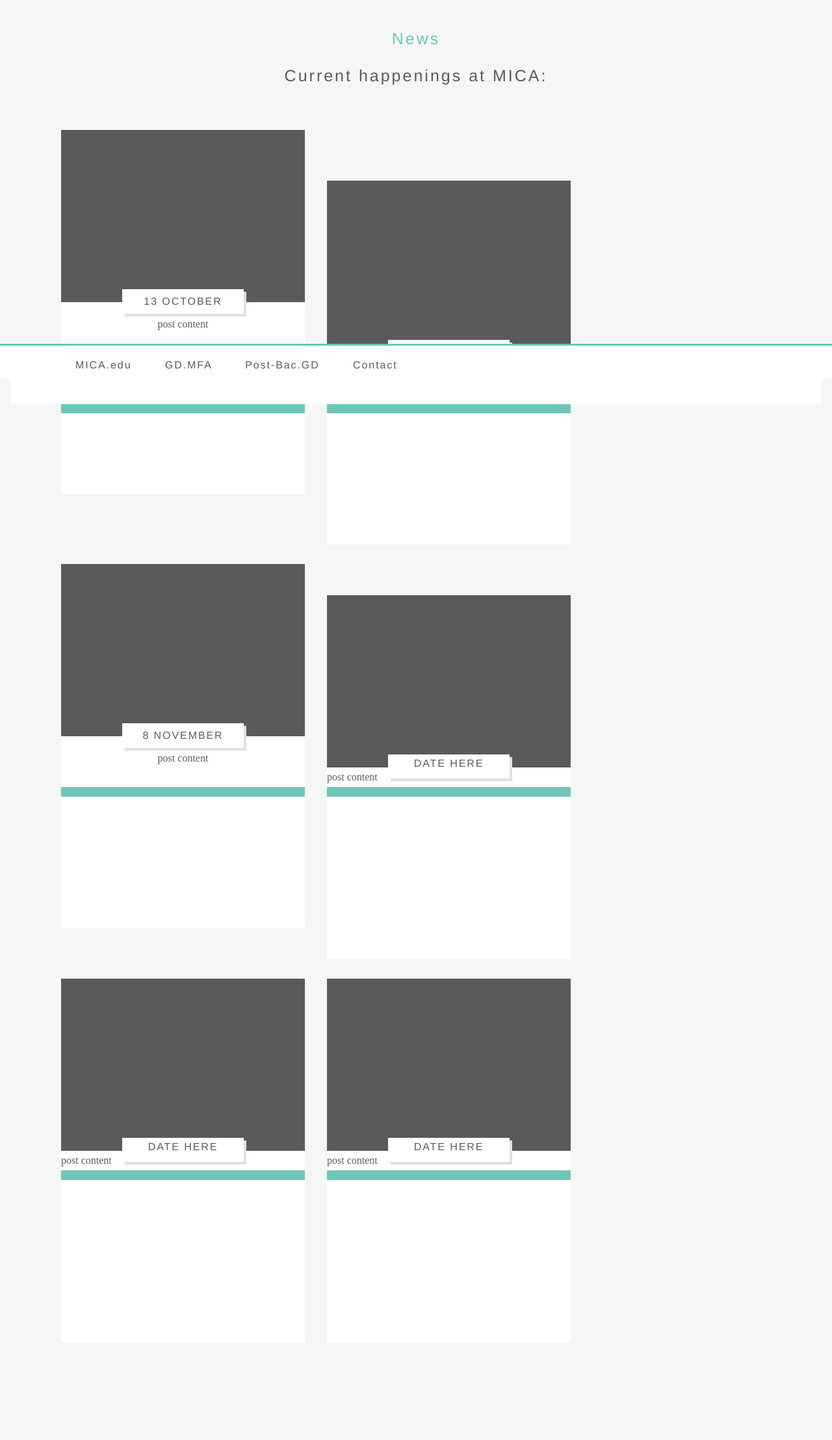
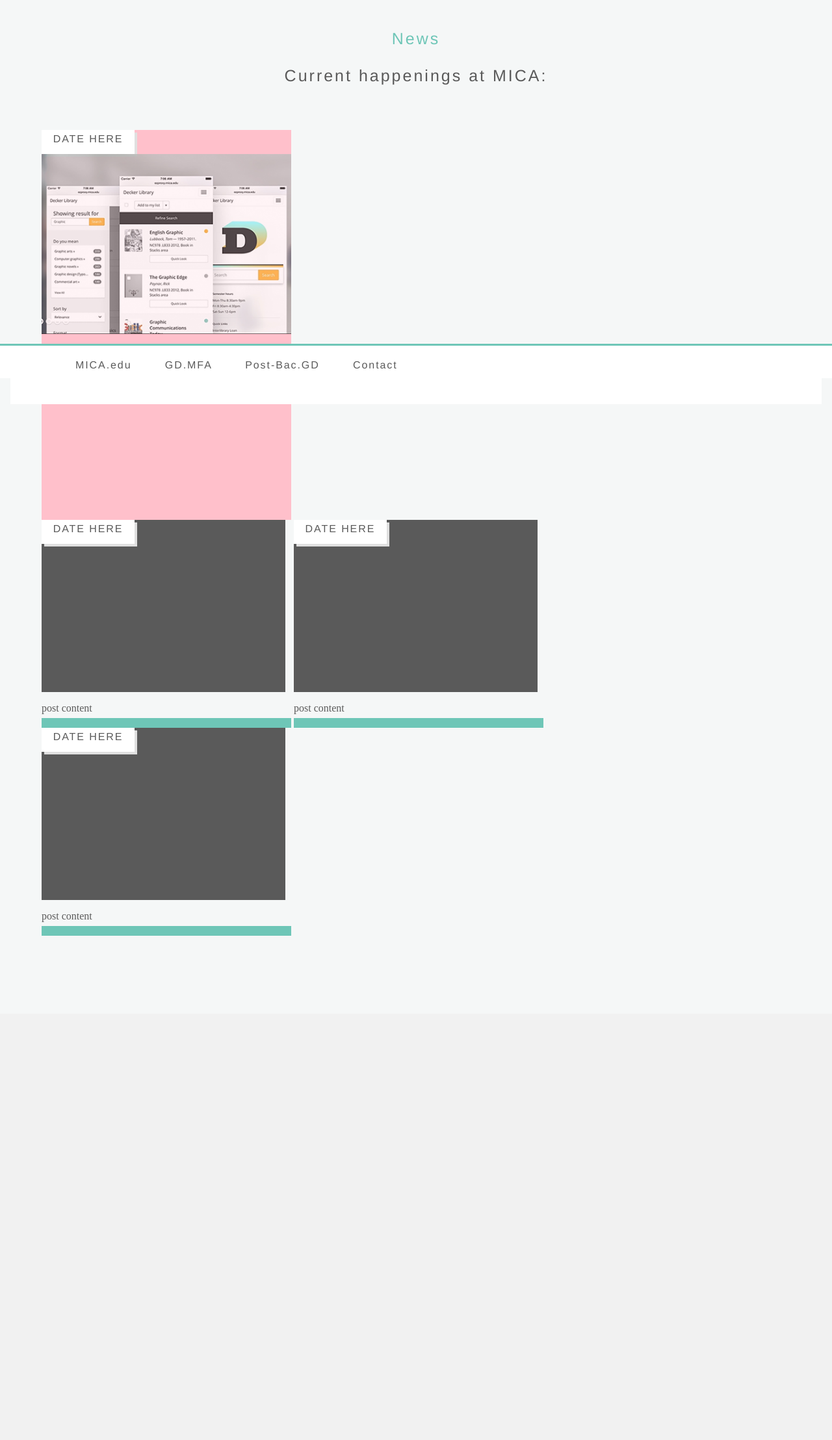
Before and after one commit to kwebber/mica-website, a PHP site: page /news.html in a window 1280 px wide. Shown: the part 218-2434 px from the top of the page at 65% size. After the commit the page ends 1658 px from the top, so only its background shows below. Run offline with PHP 8.4, Linux system fonts and the light colour scheme.

Commit message:
post-date over image attempt

```diff
--- a/Styleguide/div.css
+++ b/Styleguide/div.css
@@ -422,9 +422,10 @@
 }
 
 
-.blog-posts {
+.blog-posts-row {
 	width: 100%;
 	background-color: #f5f7f7;
+	overflow: hidden;
 }
 
 .post-item-date p {
@@ -453,14 +454,27 @@
 }
 
 .post-unit {
-	width: 33%;
-	margin-bottom: 30px;
-	max-width: 375px;
+	display: inline-block;
+	width: 33.33%;
+	padding-bottom: 9999px;
+	margin-bottom: -9999px;
+	overflow: hidden;
+	vertical-align: top;
+/*	background-color: #fff;
+*//*	max-width: 375px;
 	min-width: 290px;
 	height: 560px;
-	display: inline-block;
 	margin-left: 30px;
-	background-color: #fff;
+*/}
+
+.post-unit-content {
+	min-height: 600px;
+	background-color: pink;
+}
+
+.post-unit-img {
+/*	width: 100%;
+*/	position: relative;
 }
 
 .post-img {
@@ -518,23 +532,27 @@
 	overflow: hidden;
 	background-color: #fff;
 	color:#5a5a5a;
-/*	padding: 5px 5px;
-*/	box-shadow: 4px 4px  #e0e0e0;
-	position: relative;
+	/*padding: 5px 5px;*/
+	box-shadow: 4px 4px  #e0e0e0;
+	/*position: relative;*/
 	min-height: 37px;
 	min-width: 143px;
-	width: 25%;
-/*	margin: 0 auto;
-*/	left: 130px;
+	float: left;
+	left
+	/*width: 25%;
+	margin: 0 auto;
+	left: 130px;
+
 	right: 0;
+
 	top: 245px;
-	display: inline-block;
-	left:25%;
+	display: inline-block;*/
+	/*left:25%;
 	width:50%;
-/*	height:50%;
-*/	/*top:25%;*/
-/*	position:absolute;
-*/	text-align:center;
+	height:50%;*/
+	/*top:25%;*/
+	position:absolute;
+	text-align:center;
 	text-transform: uppercase;
 	font-family: GriffithGothic Regular, Helvetica, Georgia, sans-serif;
 	font-weight: 14.2px;
@@ -554,10 +572,10 @@
 
 }
 
-/*.blog-container {
+.blog-container {
 	width: 100%;
 }
-*/
+
 /*overflow: hidden;
 	max-height: 200px;
 	width: 80%;
--- a/Styleguide/global.css
+++ b/Styleguide/global.css
@@ -79,8 +79,8 @@ h3 {
 	border: 3px solid #fff;
 	text-transform: uppercase;
 	letter-spacing: .06em;
-	max-width: 250px;
-	text-align: center;
+/*	max-width: 250px;
+*/	text-align: center;
 	margin-top: 30px;
 }
 h4 {
--- a/Styleguide/news.html
+++ b/Styleguide/news.html
@@ -66,35 +66,48 @@
 
 <!--     <div class="blog-container">
  -->
-<!--         <div class="blog-posts">
- -->
+        <div class="blog-posts-row">
+
 
             <div class="post-unit">
+                <div class="post-unit-content">
 
-                <div class="post-img ">
+                    <div class="post-unit-img">
+                        <div class="post-date">
+                            date here
+                        </div>
+                        <img src="img/post-preview-mica-site.png">
+                    </div>
+
+
+
+<!--                 <div class="post-img ">
                     <div class="post-date">
                         <p>13 October</p>
                     </div>
+
+
                 </div>
-
+ -->
 <!--                 <div class="post-item-title">Title of blog post here</div>
  -->
-                <div class="post-item-date">
+               <!--  <div class="post-item-date">
                     <p>post content</p>
-                </div>
+                </div> -->
 
-                <div class="post-item-date">
+<!--                 <div class="post-item-date">
                     <p>post content</p>
                 </div>
 
 
                 <div class="sm-pattern">
                 </div>
-
+ -->
+                </div>
             </div>
 
 
-             <div class="post-unit">
+<!--              <div class="post-unit">
 
                 <div class="post-img ">
                  <div class="post-date">
@@ -110,8 +123,8 @@
                 </div>
 
             </div>
-
-             <div class="post-unit">
+ -->
+<!--              <div class="post-unit">
 
                 <div class="post-img ">
                  <div class="post-date">
@@ -128,14 +141,14 @@
 
 
             </div>
+ -->
+        </div>
 
-<!--         </div>
- -->
         <!-- <div class="sm-space">
         space
         </div> -->
 
-         <!-- <div class="blog-posts"> -->
+         <div class="blog-posts-row">
 
 
             <div class="post-unit">
@@ -190,8 +203,8 @@
 
             </div>
 
-<!--         </div>
- -->
+        </div>
+
 <!--     </div>
  -->
 
```
